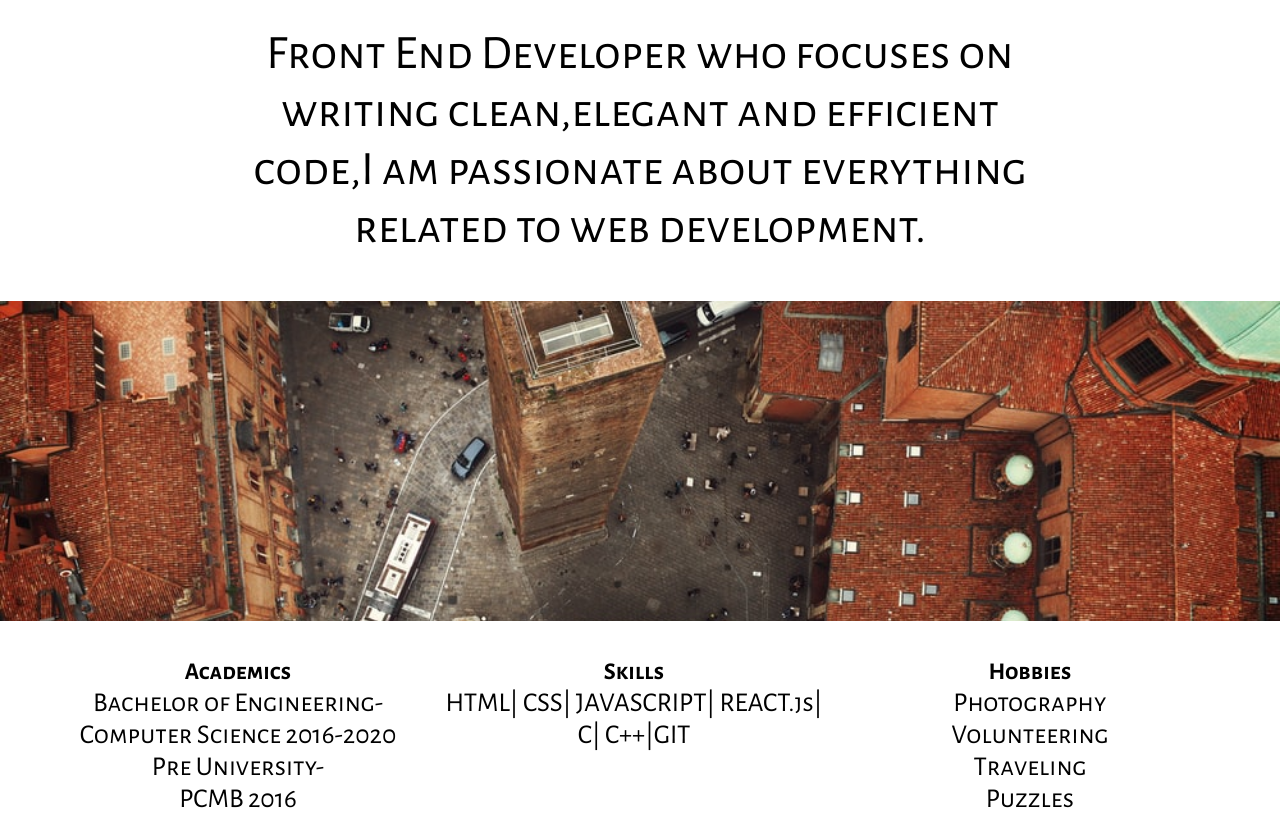
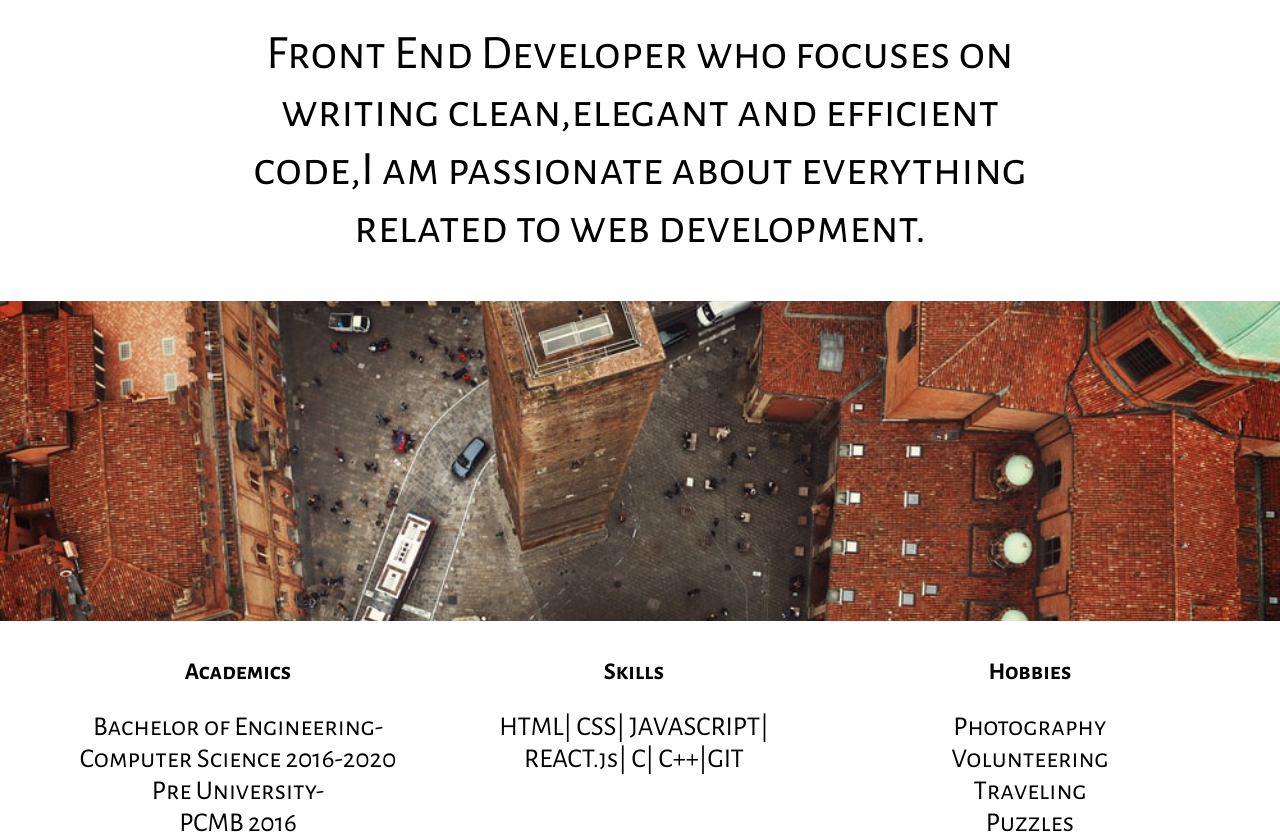
Before and after one commit to yshifa/first-portfolio, a plain HTML site: page index.html in a window 1280 px wide. Shown: the part 57-896 px from the top of the page. Before the commit the page ends 872 px from the top, so only its background shows below. Drawn offline with Linux system fonts and the light colour scheme.

Commit message:
modified skills

```diff
--- a/css/style.css
+++ b/css/style.css
@@ -47,11 +47,17 @@ body {
 h3 {
   font-size: 1.5rem;
   margin-top: 2rem;
+  margin-bottom: 1.5rem;
 }
 
 .wrapper {
   text-align: center;
   font-size: 1.4rem;
+}
+
+.skills-element {
+  max-width: 70%;
+  margin: 0 auto;
 }
 
 @media (min-width: 768px) {
--- a/index.html
+++ b/index.html
@@ -46,7 +46,9 @@
       <div class="degree">
         <h3>Skills</h3>
         <div>
-          <p>HTML| CSS| JAVASCRIPT| REACT.js| C| C++|GIT</p>
+          <p class="skills-element">
+            HTML| CSS| JAVASCRIPT| REACT.js| C| C++|GIT
+          </p>
         </div>
       </div>
 
```
